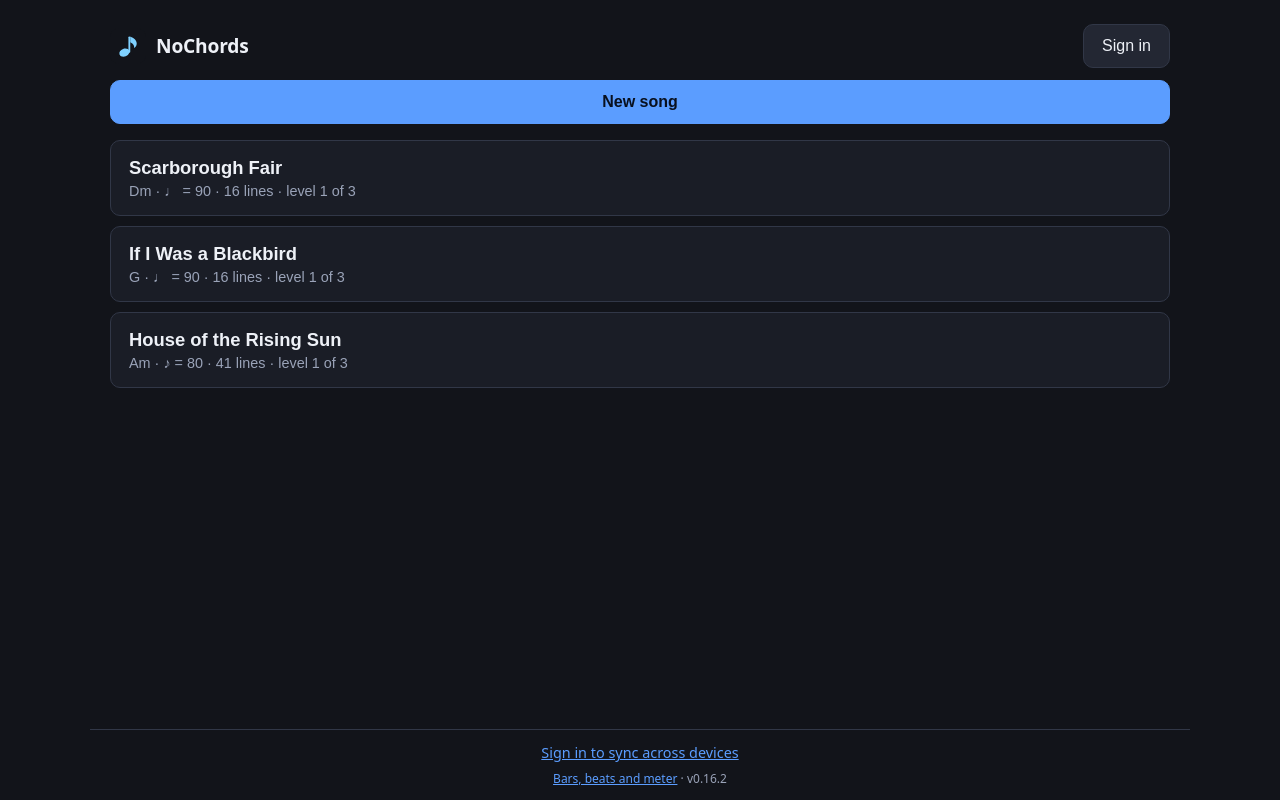
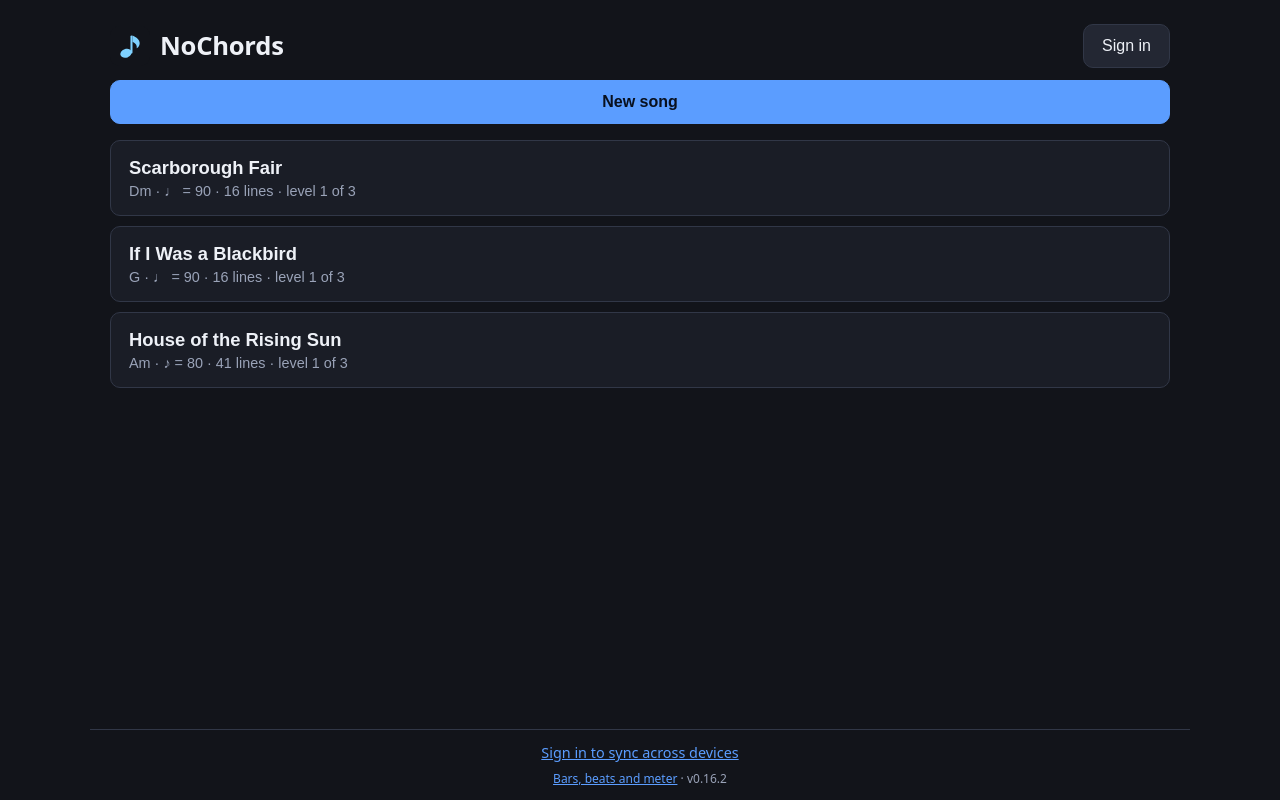
Before and after one commit to anton-g-kulikov/NoChords, a React (Vite) app: page / in a window 1280 px wide. Built offline with nearby package versions, Linux system fonts and the light colour scheme; no server answers.

Commit message:
feat: the app name leads the header row
1.6rem beside a 40px mark. At matched heights the name still read as the
smaller thing: a button carries padding and a border and a word does not,
so equal height is not equal weight.

Co-Authored-By: Claude Opus 5 <noreply@anthropic.com>

```diff
--- a/src/components/SongList.tsx
+++ b/src/components/SongList.tsx
@@ -47,7 +47,7 @@ export function SongList({
         <span className="library__brand">
           {/* The app's own mark, from the file the installed icons are built from, so the two
               cannot drift apart (ADR-064). */}
-          <img className="library__mark" src="/icons/icon.svg" alt="" width="36" height="36" />
+          <img className="library__mark" src="/icons/icon.svg" alt="" width="40" height="40" />
           NoChords
         </span>
         {onSignIn && (
--- a/src/styles.css
+++ b/src/styles.css
@@ -263,23 +263,23 @@ kbd {
 }
 
 /*
- * Mark and name together, weighted to hold their own against the button opposite (ADR-064): a
- * 36px mark and a 1.2rem name come to the height of a 44px button, so the row reads as two ends
- * of equal standing rather than a caption beside a control.
+ * Mark and name together, weighted to lead the row rather than to match it (ADR-064). At the same
+ * height as the button the name still read as the smaller thing, because a button carries padding
+ * and a border and a word does not: it takes a larger type size to weigh the same.
  */
 .library__brand {
   flex: none;
   display: flex;
   align-items: center;
   gap: 10px;
-  font-size: 1.2rem;
+  font-size: 1.6rem;
   font-weight: 650;
   letter-spacing: -0.01em;
 }
 
 .library__mark {
-  width: 36px;
-  height: 36px;
+  width: 40px;
+  height: 40px;
   border-radius: 9px;
   /* The mark carries its own dark tile; on this background it needs the corner, not a border. */
   display: block;
```
Also changed, not shown: _meta/architecture-decisions.md (+4 -3 lines).
